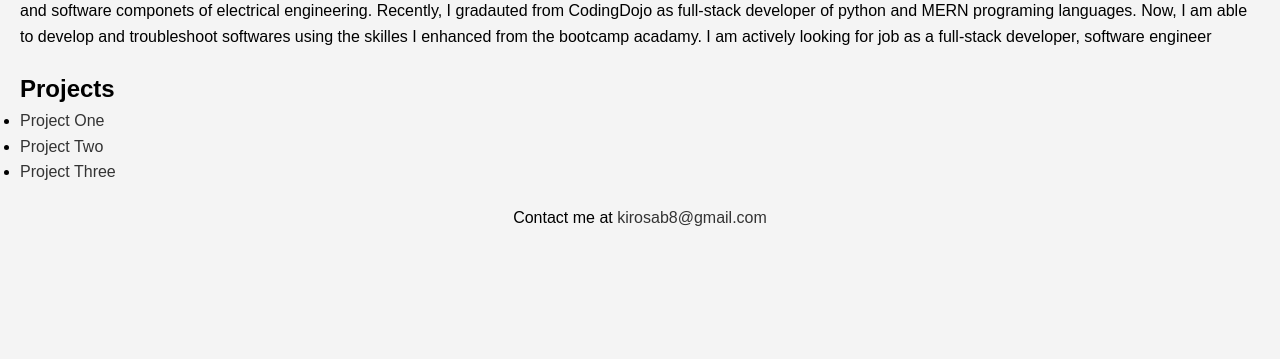
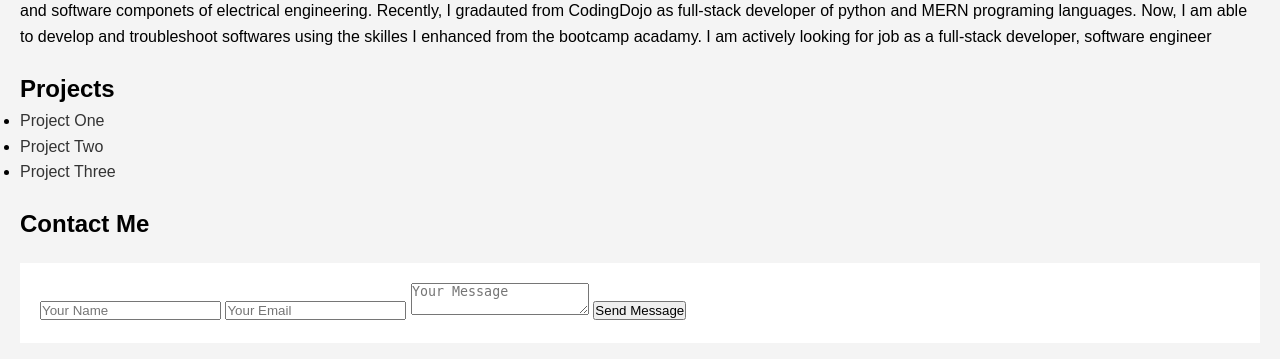
Before and after one commit to Key12-max/Python, a Flask app: page /about in a window 1280 px wide. Shown: the part 261-620 px from the top of the page. Run offline with Flask 3, Linux system fonts and the light colour scheme.

Commit message:
updated css and contact info

```diff
--- a/fundamentals/portfolio_website/static/style.css
+++ b/fundamentals/portfolio_website/static/style.css
@@ -42,4 +42,13 @@ text-decoration: underline;
 footer {
 text-align: center;
 margin-top: 20px;
+background-color: transparent;
+color: #fff;
+text-align: center;
+padding: 20px 0;
 }
+#contact form {
+    background-color: #fff;
+    padding: 20px;
+    margin-top: 20px;
+}
--- a/fundamentals/portfolio_website/templates/about.html
+++ b/fundamentals/portfolio_website/templates/about.html
@@ -40,11 +40,24 @@
             <!-- Add more list items as needed -->
         </ul>
     </section>
+    <section id="contact">
+        <h2>Contact Me</h2>
+        <form id="contact-form">
+            <!-- Input fields for the contact form -->
+            <input type="text" id="name" name="name"
+            placeholder="Your Name" required>
+            <input type="email" id="email" name="email"
+            placeholder="Your Email" required>
+            <textarea id="message" name="message"
+            placeholder="Your Message" required></textarea>
+            <button type="submit">Send Message</button>
+        </form>
+    </section>
 </main>
 
 
 <footer>
-    <p>Contact me at <a href="mailto:your.name@example.com">kirosab8@gmail.com</a></p>
+    <p>&copy; 2023 My Portfolio</p>
 </footer>
 </body>
 </html>
```
